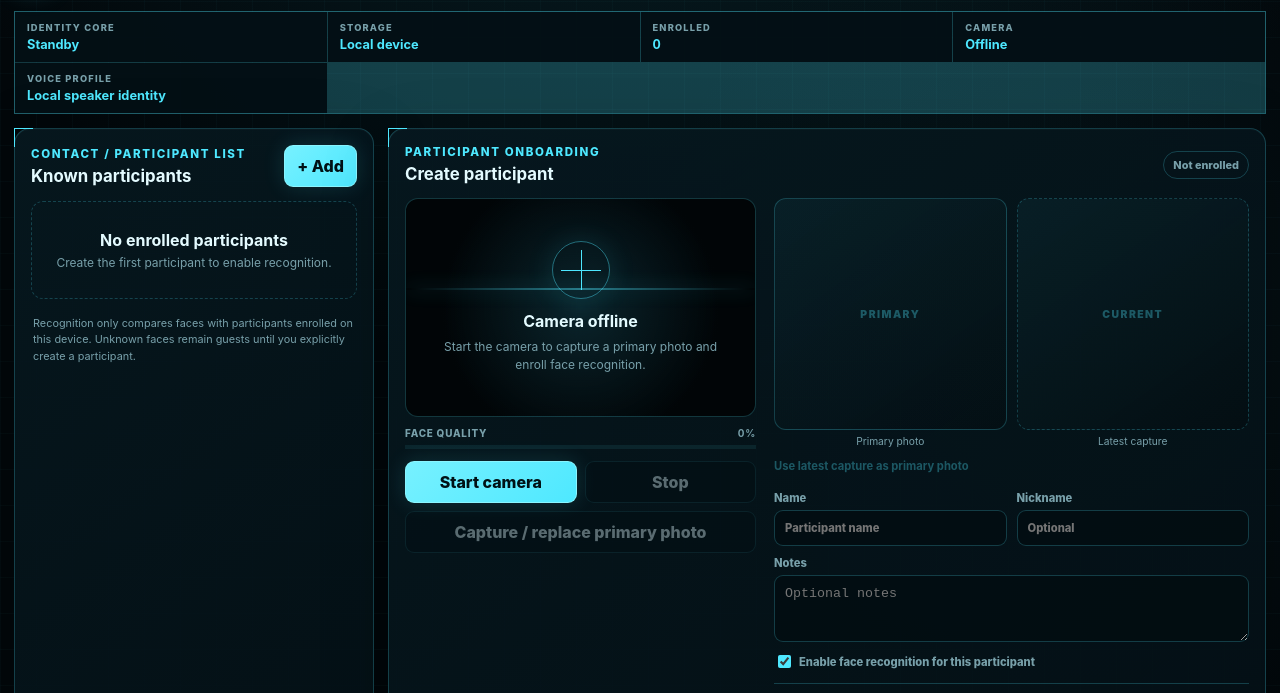
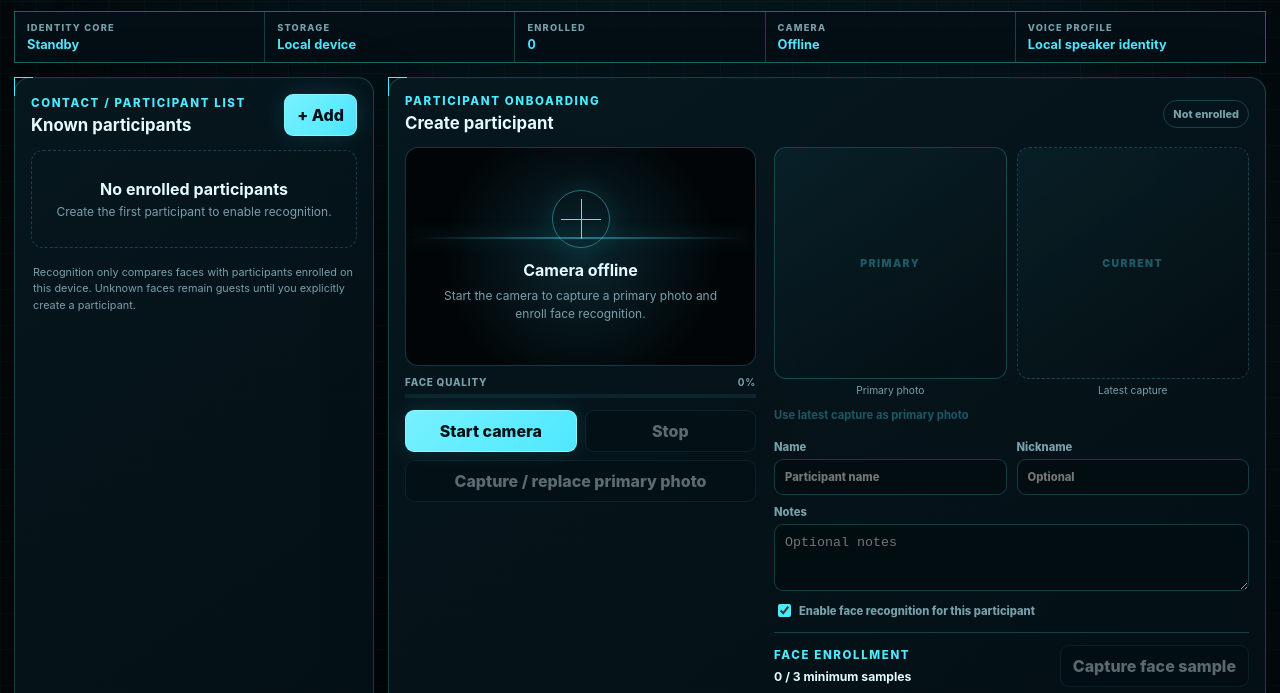
Before and after one commit to davemt74-lang/tracky, a website with bundled scripts: page participants.html in a window 1280 px wide. Shown: the part 71-764 px from the top of the page. Built offline with nearby package versions, Linux system fonts and the light colour scheme.

Commit message:
style: adapt system strip for voice profile status

```diff
--- a/styles.css
+++ b/styles.css
@@ -116,7 +116,7 @@ button,select,.button-link,.points-goal input,.participant-fields input,.partici
 .jarvis-orb:before,.jarvis-orb:after{content:"";position:absolute;border-radius:50%;inset:7px;border:1px dashed rgba(78,232,255,.55)}
 .jarvis-orb:after{inset:13px;background:var(--cyan);border:0;box-shadow:0 0 18px var(--cyan)}
 .jarvis-nav{display:flex;gap:6px;flex-wrap:wrap}.jarvis-nav a{padding:10px 13px;text-decoration:none;border:1px solid transparent;border-radius:9px;color:var(--muted);font-size:.76rem;font-weight:800;letter-spacing:.06em;text-transform:uppercase}.jarvis-nav a.active,.jarvis-nav a:hover{border-color:var(--line);color:var(--cyan);background:var(--cyan-soft)}
-.system-strip{display:grid;grid-template-columns:repeat(4,1fr);gap:1px;margin-bottom:14px;border:1px solid var(--line);background:var(--line)}
+.system-strip{display:grid;grid-template-columns:repeat(auto-fit,minmax(150px,1fr));gap:1px;margin-bottom:14px;border:1px solid var(--line);background:var(--line)}
 .system-strip>div{background:rgba(3,13,18,.95);padding:10px 12px;min-width:0}.system-strip span{display:block;color:var(--muted);font-size:.58rem;letter-spacing:.13em;font-weight:800}.system-strip b{display:block;margin-top:4px;font-size:.8rem;color:var(--cyan);font-variant-numeric:tabular-nums}
 
 /* participant roster / onboarding */
```
